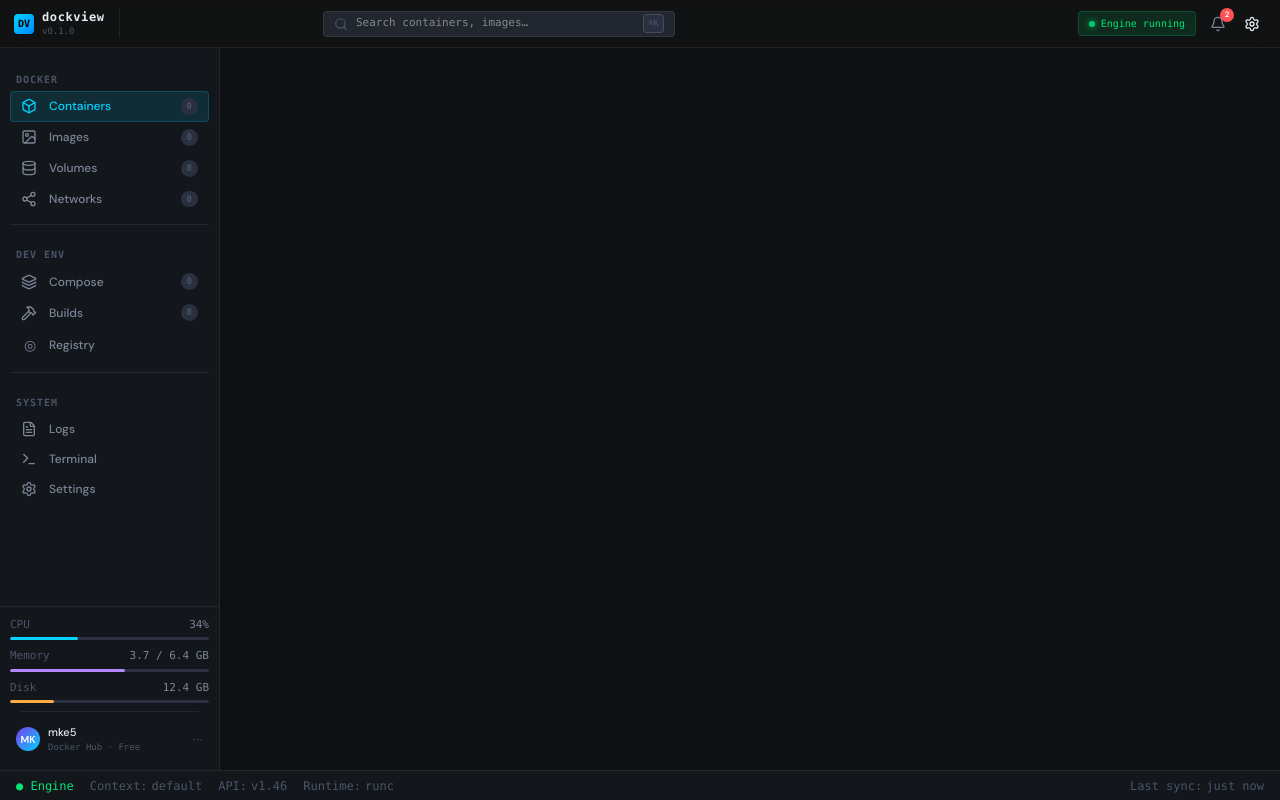
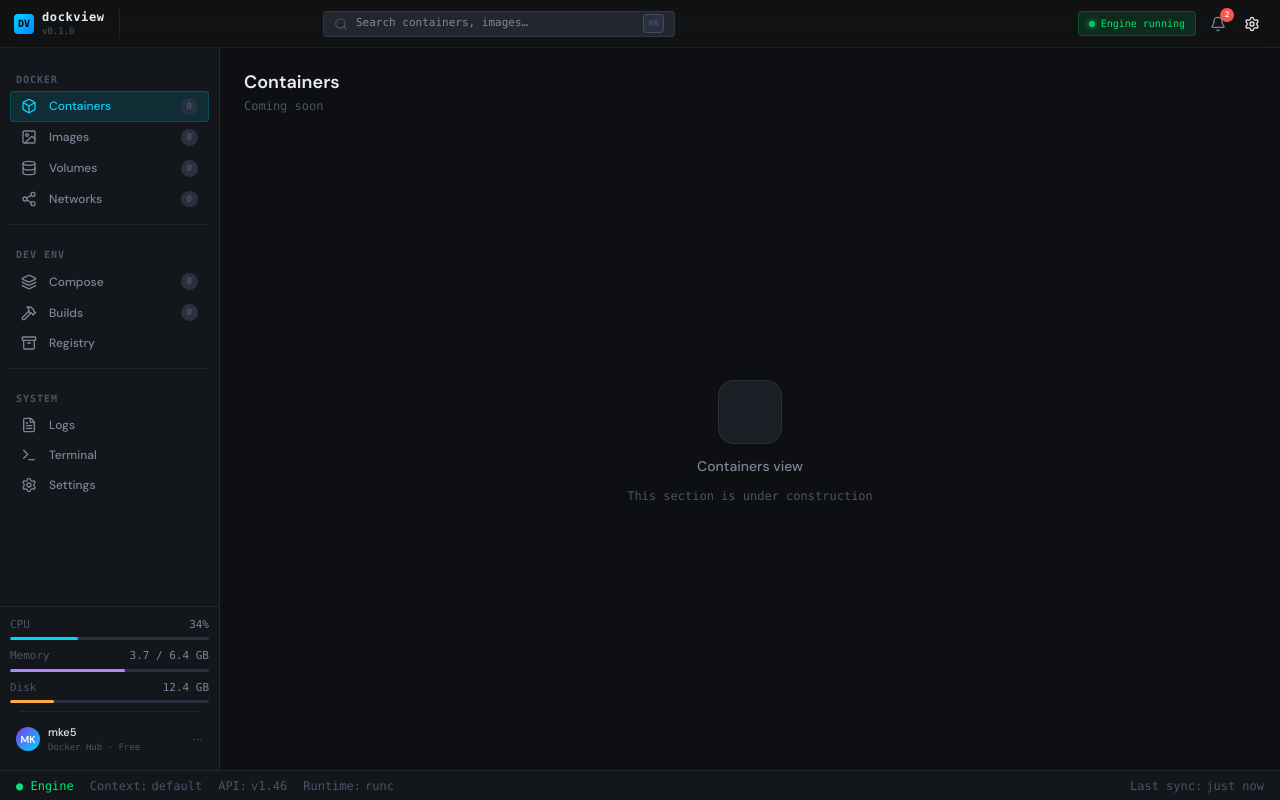
Before and after one commit to Mke5/DockView, a React (Vite) app: page / in a window 1280 px wide. Built offline with nearby package versions, Linux system fonts and the light colour scheme.

Commit message:
the mainContent

```diff
--- a/src/App.tsx
+++ b/src/App.tsx
@@ -3,6 +3,7 @@
 import Titlebar from "./components/Titlebar";
 import StatusBar from "./components/Statusbar";
 import Sidebar from "./components/Sidebar";
+import MainContent from "./components/MainContent";
 
 function App() {
   useEffect(() => {
@@ -18,6 +19,7 @@
       <Titlebar />
       <div className="flex flex-1 overflow-hidden">
         <Sidebar />
+        <MainContent />
       </div>
       <StatusBar />
     </div>
--- /dev/null
+++ b/src/components/MainContent.tsx
@@ -0,0 +1,42 @@
+import { useAppStore } from "../store/";
+import PlaceholderView from "./views/PlaceholderView";
+
+export default function MainContent() {
+  const { activeView } = useAppStore();
+
+  return (
+    <div
+      className="flex flex-col flex-1 overflow-hidden"
+      style={{ background: "var(--bg0)" }}
+    >
+      {renderView(activeView)}
+    </div>
+  );
+}
+
+function renderView(view: string) {
+  switch (view) {
+    case "containers":
+      return <PlaceholderView title="Containers" />;
+    case "images":
+      return <PlaceholderView title="Images" />;
+    case "volumes":
+      return <PlaceholderView title="Volumes" />;
+    case "networks":
+      return <PlaceholderView title="Networks" />;
+    case "compose":
+      return <PlaceholderView title="Compose" />;
+    case "builds":
+      return <PlaceholderView title="Builds" />;
+    case "registry":
+      return <PlaceholderView title="Registry" />;
+    case "logs":
+      return <PlaceholderView title="logs" />;
+    case "terminal":
+      return <PlaceholderView title="terminal" />;
+    case "settings":
+      return <PlaceholderView title="settings" />;
+    default:
+      return <PlaceholderView title="defult view" />;
+  }
+}
--- a/src/components/Sidebar.tsx
+++ b/src/components/Sidebar.tsx
@@ -1,4 +1,5 @@
 import {
+  Archive,
   Box,
   Database,
   FileText,
@@ -120,7 +121,7 @@
                 ? "warn"
                 : "count",
         },
-        { id: "registry", label: "Registry", icon: "◎" },
+        { id: "registry", label: "Registry", icon: <Archive size={16} /> },
       ],
     },
     {
--- /dev/null
+++ b/src/components/views/PlaceholderView.tsx
@@ -0,0 +1,53 @@
+interface PlaceholderViewProps {
+  title: string;
+  icon?: string;
+  description?: string;
+}
+
+export default function PlaceholderView({
+  title,
+  icon,
+  description,
+}: PlaceholderViewProps) {
+  return (
+    <div className="flex flex-col flex-1 overflow-hidden">
+      {/* Header */}
+      <div className="px-6 pt-5 pb-0 shrink-0">
+        <h1
+          className="text-lg font-semibold"
+          style={{ color: "var(--text-primary)" }}
+        >
+          {title}
+        </h1>
+        <p
+          className="text-xs font-mono mt-0.5"
+          style={{ color: "var(--text-muted)" }}
+        >
+          {description ?? "Coming soon"}
+        </p>
+      </div>
+
+      {/* Empty state */}
+      <div className="flex-1 flex flex-col items-center justify-center gap-3">
+        <div
+          className="w-16 h-16 rounded-2xl flex items-center justify-center text-3xl"
+          style={{
+            background: "var(--bg2)",
+            border: "1px solid var(--border)",
+          }}
+        >
+          {icon}
+        </div>
+        <p
+          className="text-sm font-medium"
+          style={{ color: "var(--text-secondary)" }}
+        >
+          {title} view
+        </p>
+        <p className="text-xs font-mono" style={{ color: "var(--text-muted)" }}>
+          This section is under construction
+        </p>
+      </div>
+    </div>
+  );
+}
```
